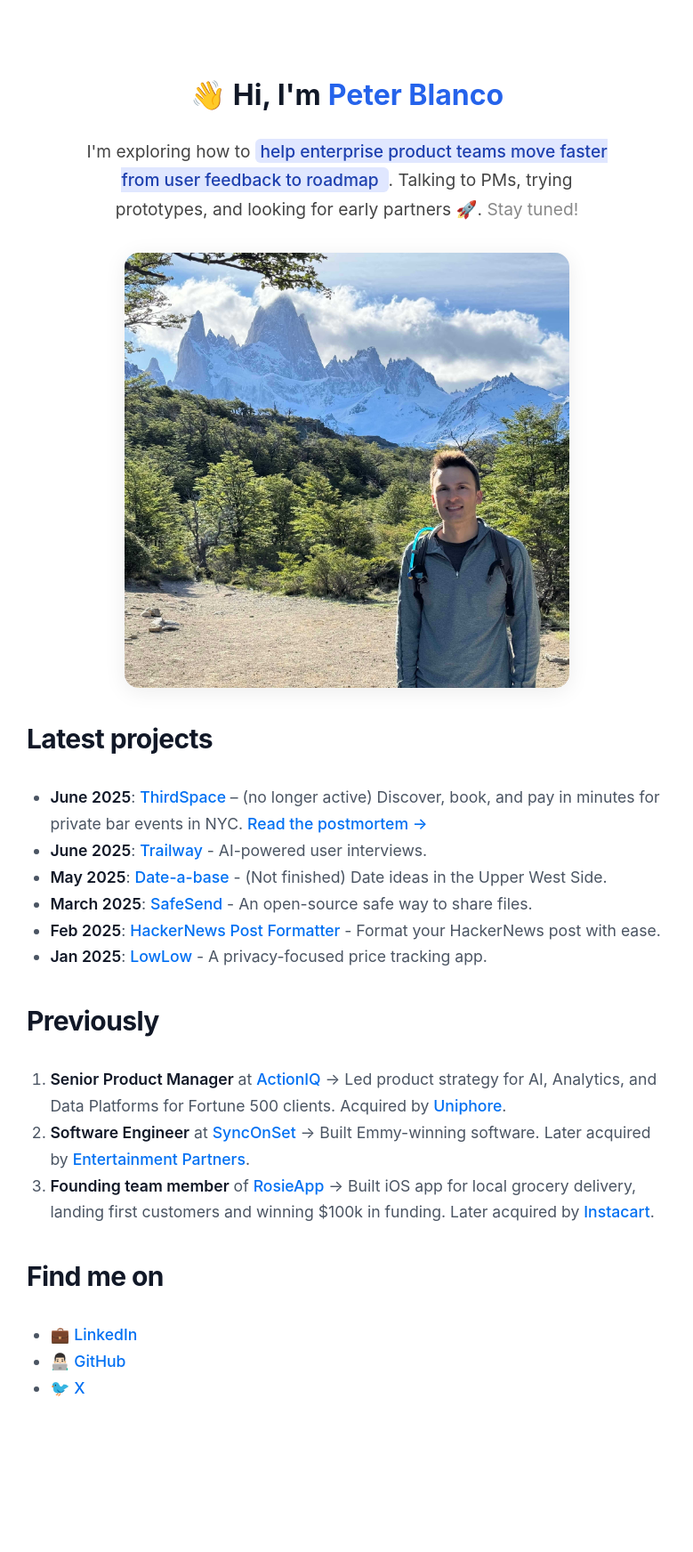
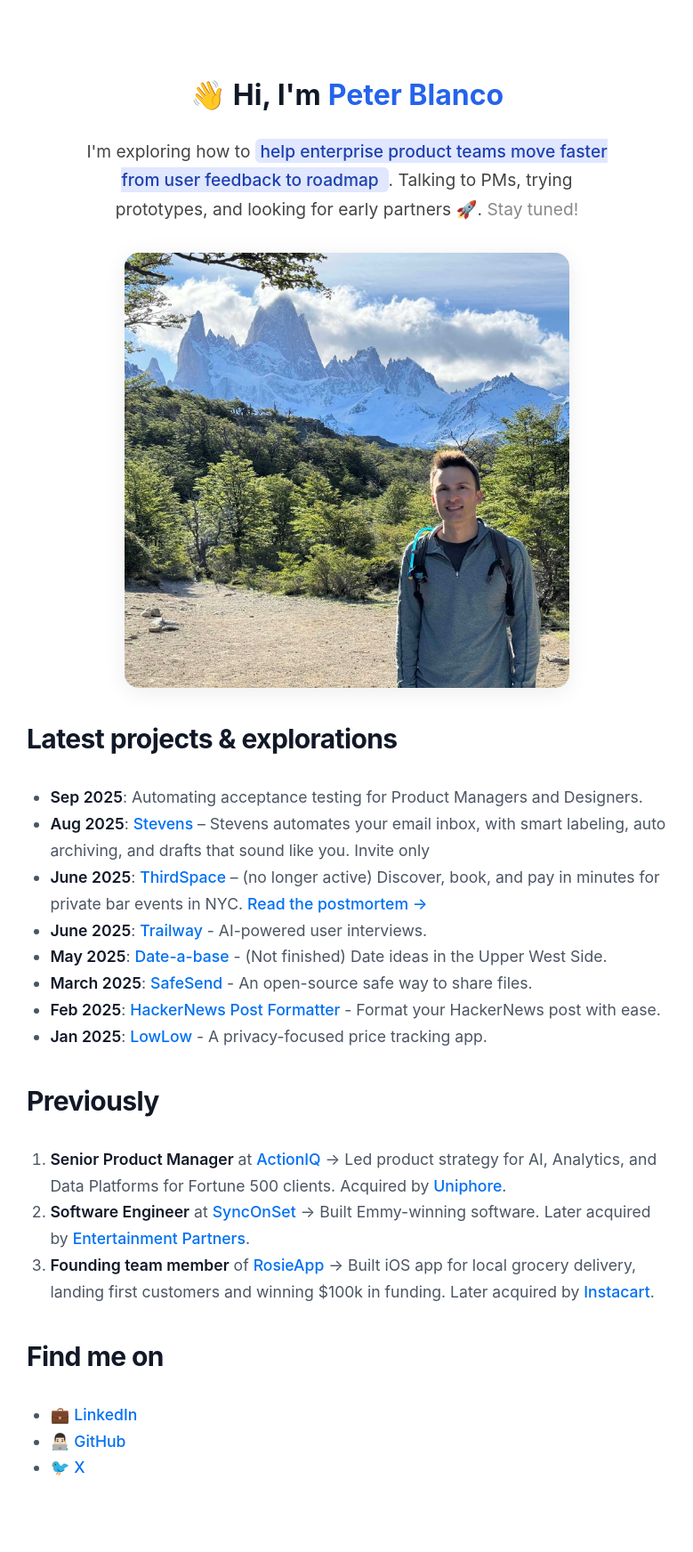
Before and after one commit to PBlanco/pblanco.github.io, a Jekyll site: the page built from index.md, in a window 1280 px wide. Shown: the whole page at 89% size, without its empty margins (250-1029 px from the left). Built offline with Jekyll 4.4.1, drawn with Linux system fonts in a browser that asks for light colours; before the commit the page ends 1654 px from its top, so only the background shows below that.

Commit message:
Update projects

```diff
--- a/index.md
+++ b/index.md
@@ -17,7 +17,9 @@ title: Home
 
 ![Peter Blanco - Product Manager and Tech Professional](/assets/home.jpg){: .intro-img }
 
-## Latest projects
+## Latest projects & explorations
+- **Sep 2025**: Automating acceptance testing for Product Managers and Designers.
+- **Aug 2025**: [Stevens](https://heystevens.com){:target="_blank"} – Stevens automates your email inbox, with smart labeling, auto archiving, and drafts that sound like you. Invite only
 - **June 2025**: [ThirdSpace ](https://www.getthirdspaces.com){:target="_blank"} – (no longer active) Discover, book, and pay in minutes for private bar events in NYC. [Read the postmortem &rarr;](/startup/thirdspaces-we-found-a-problem-but-no-business/)
 - **June 2025**: [Trailway](https://www.trailway.ai){:target="_blank"} - AI-powered user interviews.
 - **May 2025**: [Date-a-base](http://dateabase.vercel.app){:target="_blank"} - (Not finished) Date ideas in the Upper West Side.
```
Also changed, not shown: CLAUDE.md (added, +36 -0 lines), Gemfile.lock.
